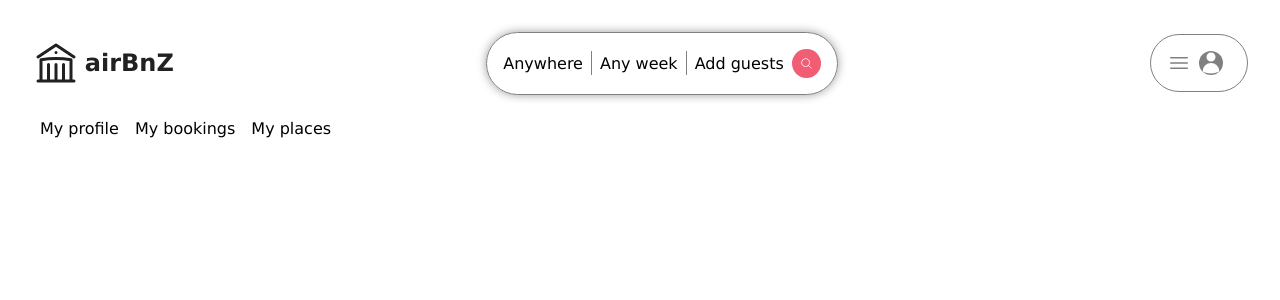
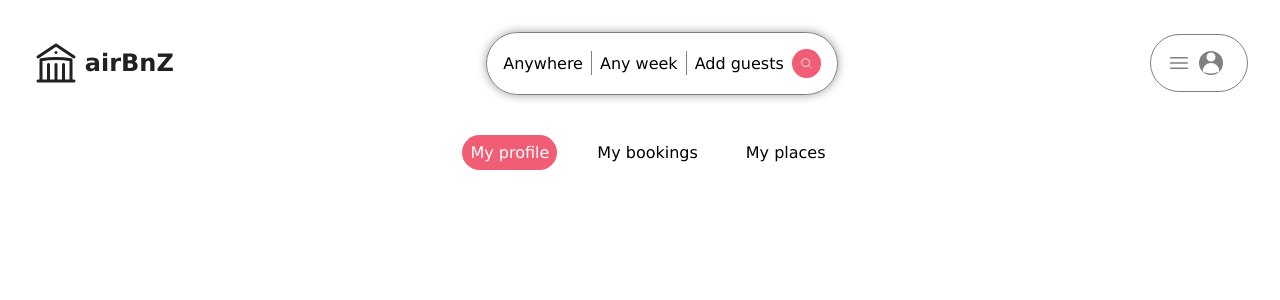
Before and after one commit to xeni85/airBnB-clone, a React (Vite) app in the folder client/: page /account in a window 1280 px wide. Shown: the top 300 px of the page. Built offline with nearby package versions, Linux system fonts and the light colour scheme; no server answers.

Commit message:
debugging is a way of life

```diff
--- a/client/src/App.css
+++ b/client/src/App.css
@@ -145,7 +145,19 @@ button:hover {
 .account-links-container {
   display: flex;
   width: 100%;
-  gap: 1em;
+  gap: 2em;
   padding: 0.5rem;
-  margin-top: 1em;
+  margin-top: 2em;
+  align-items: center;
+  justify-content: center;
 }
+
+.my-profile, .my-bookings, .my-places {
+  padding: 0.5rem;
+  border-radius: 35px;
+
+}
+.my-profile {
+  background-color: rgb(241, 93, 117);
+  color: white;
+}
--- a/client/src/App.jsx
+++ b/client/src/App.jsx
@@ -20,6 +20,8 @@ function App() {
         <Route path='/login' element={<LoginPage />} />
         <Route path='/register' element={<RegisterPage />} />
         <Route path='/account' element={<AccountPage />} />
+        <Route path='/account' element={<AccountPage />} />
+        <Route path='/account' element={<AccountPage />} />
       </Route>
     </Routes>
     </UserContextProvider>
--- a/client/src/pages/AccountPage.jsx
+++ b/client/src/pages/AccountPage.jsx
@@ -14,9 +14,9 @@ const AccountPage = () => {
     }
     return (<div>
       <nav className='account-links-container'>
-        <Link to={'/account'}>My profile</Link>
-        <Link to={'/account/bookings'}>My bookings</Link>
-        <Link to={'/account/places'}>My places</Link>
+        <Link to={'/account'} className='my-profile'>My profile</Link>
+        <Link to={'/account/bookings'} className='my-bookings'>My bookings</Link>
+        <Link to={'/account/places'} className='my-places'>My places</Link>
       </nav>
     </div>)
 }
```
